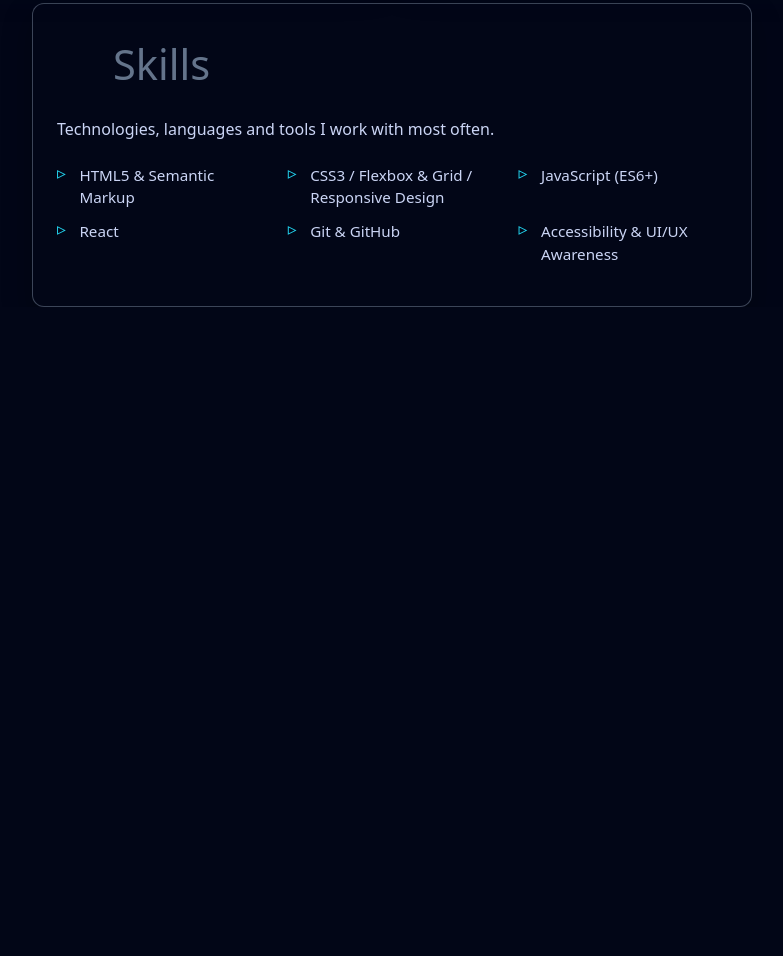
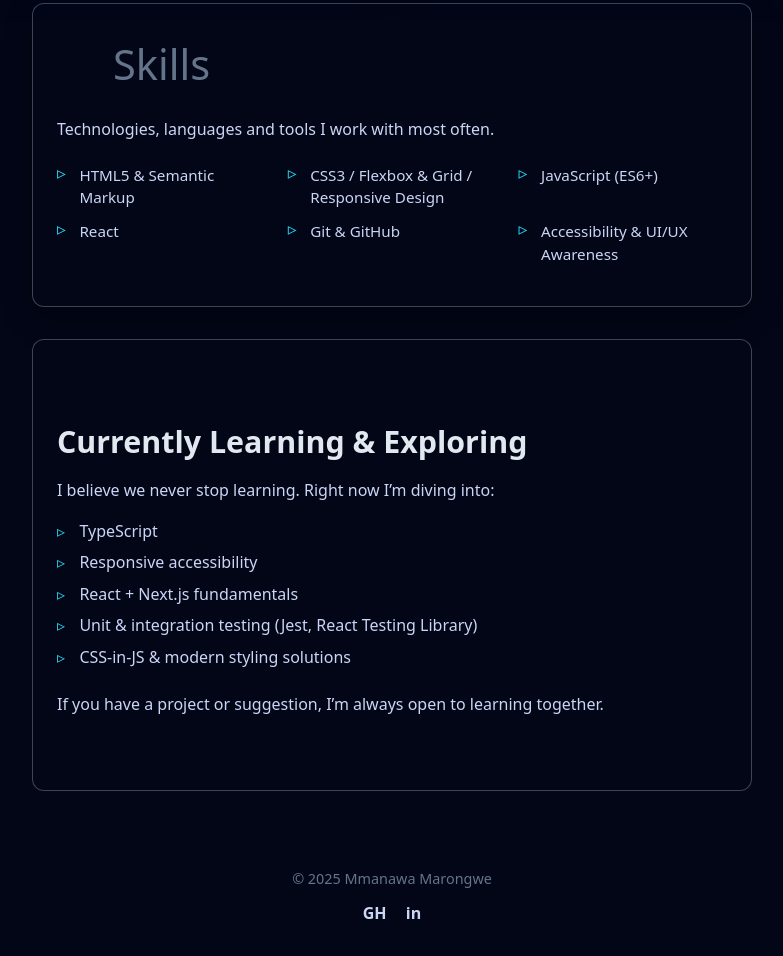
Before and after one commit to MmanawaMarongwe/MMAMAR25151_PTO2503_GROUPA_MMANAWA-MARONGWE_CDV05, a plain HTML site: page index.html in a window 1280 px wide. Shown: the part 1901-2857 px from the top of the page, without its empty margins (248-1031 px from the left). Before the commit the page ends 2208 px from the top, so only its background shows below. Drawn offline with Linux system fonts and the light colour scheme.

Commit message:
add contact section with call-to-action and footer

```diff
--- a/index.html
+++ b/index.html
@@ -144,6 +144,39 @@
           </ul>
         </div>
       </section>
+      <section class="learning-section">
+        <h2>Currently Learning &amp; Exploring</h2>
+        <p>I believe we never stop learning. Right now I’m diving into:</p>
+        <ul class="learning-list">
+          <li>TypeScript</li>
+          <li>Responsive accessibility</li>
+          <li>React + Next.js fundamentals</li>
+          <li>Unit & integration testing (Jest, React Testing Library)</li>
+          <li>CSS-in-JS & modern styling solutions</li>
+        </ul>
+        <p>
+          If you have a project or suggestion, I’m always open to learning
+          together.
+        </p>
+      </section>
+
+      <footer class="site-footer">
+        <p>© 2025 Mmanawa Marongwe</p>
+        <div class="footer-socials">
+          <a
+            href="https://github.com/MmanawaMarongwe"
+            aria-label="GitHub"
+            target="_blank"
+            >GH</a
+          >
+          <a
+            href="https://www.linkedin.com/in/thato-marongwe-0461311"
+            aria-label="LinkedIn"
+            target="_blank"
+            >in</a
+          >
+        </div>
+      </footer>
     </main>
   </body>
 </html>
--- a/styles.css
+++ b/styles.css
@@ -382,3 +382,71 @@ a {
   box-shadow: 0 24px 55px rgba(15, 23, 42, 0.9);
   background: radial-gradient(circle at top right, #22d3ee22, #020617);
 }
+
+.learning-section {
+  background: var(--color-surface);
+  padding: 3.5rem 1.5rem;
+  border-radius: 12px;
+  border: 1px solid var(--color-border);
+  max-width: 720px;
+  margin: 2rem auto;
+}
+
+.learning-section h2 {
+  color: var(--color-text-main);
+  font-size: 1.9rem;
+  margin-bottom: 1rem;
+}
+
+.learning-section p {
+  color: var(--color-text-soft);
+  line-height: 1.6;
+  margin-bottom: 1rem;
+}
+
+.learning-list {
+  list-style: none;
+  padding: 0;
+  margin: 0 0 1.5rem 0;
+}
+
+.learning-list li {
+  position: relative;
+  padding-left: 1.4rem;
+  margin-bottom: 0.6rem;
+  color: var(--color-text-soft);
+}
+
+.learning-list li::before {
+  content: "▹";
+  position: absolute;
+  left: 0;
+  color: var(--color-accent);
+}
+
+.site-footer {
+  text-align: center;
+  padding: 2rem 1.5rem;
+  color: var(--color-text-muted);
+  font-size: 0.9rem;
+  background: var(--color-bg);
+}
+
+.footer-socials {
+  margin-top: 0.75rem;
+  display: flex;
+  justify-content: center;
+  gap: 1.2rem;
+}
+
+.footer-socials a {
+  color: var(--color-text-soft);
+  font-size: 1rem;
+  font-weight: 800;
+  text-decoration: none;
+  transition: color 0.2s ease;
+}
+
+.footer-socials a:hover {
+  color: var(--color-accent);
+}
```
